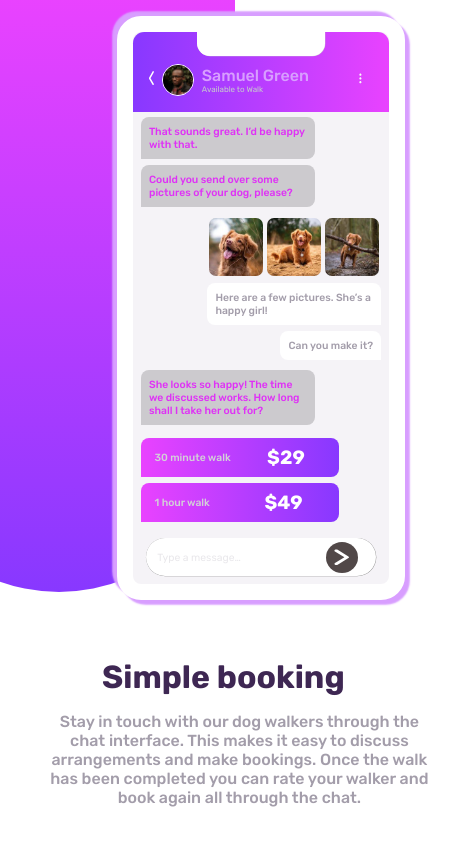
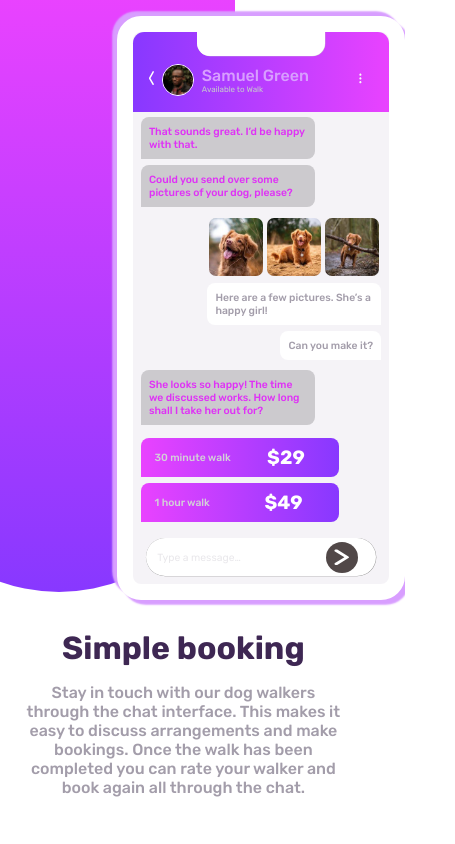
Before and after one commit to CodesNDmilkshakes/Chat-app, a plain HTML site: page index.html in a window 390 px wide. Shown: the whole page, 455 px wide, since content can reach past the window. Drawn offline with Linux system fonts and the light colour scheme.

Commit message:
updated responsiveness again

```diff
--- a/style.css
+++ b/style.css
@@ -9,7 +9,6 @@ body {
     background-color: white;
     position: relative;
     overflow: hidden;
-    height: 100%;
 }
 .big-design {
     position: absolute;
@@ -25,7 +24,6 @@ body {
     position: absolute;
     top: 13rem;
     right: 13rem;
-    z-index: 3;
     display: flex;
     flex-direction: column;
 }
@@ -254,7 +252,38 @@ img {
     align-items: center;
     width: 2rem;
 }
-@media (max-width: 600px) {
+@media only screen and (max-width: 1250px) {
+    .outer-texts {
+        position: absolute;
+        top: 13rem;
+        left: 60%;
+        display: flex;
+        flex-direction: column;
+        width: 20rem;
+    }
+    p {
+        width: 100%;
+    }
+}
+@media only screen and (max-width: 900px) {
+    .big-design {
+        left: -10%;
+    }
+    .main-phone {
+        left: 30%;
+    }
+    .outer-texts {
+        max-width: 900px;
+        top: 110%;
+        left: 6%;
+        text-align: center;
+
+    }
+    p {
+        width: 100%;
+    }
+}
+@media only screen and (max-width: 500px) {
     .big-design {
         left: -30%;
     }
@@ -263,13 +292,13 @@ img {
     }
     .outer-texts {
         max-width: 500px;
-        min-width: 400px;
-        top: 110%;
+        top: 105%;
         left: 6%;
         text-align: center;
 
     }
     p {
-        padding: 0 1.5rem;
+        width: 100%;
     }
+
 }
```
